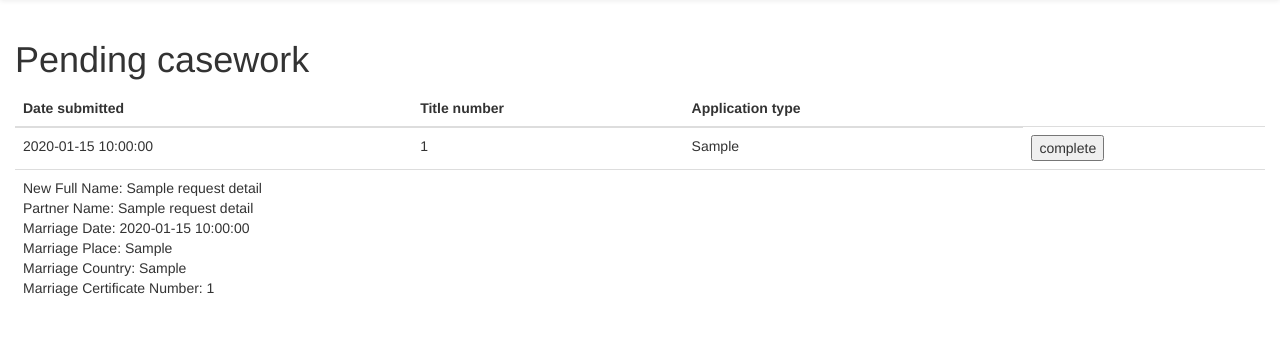
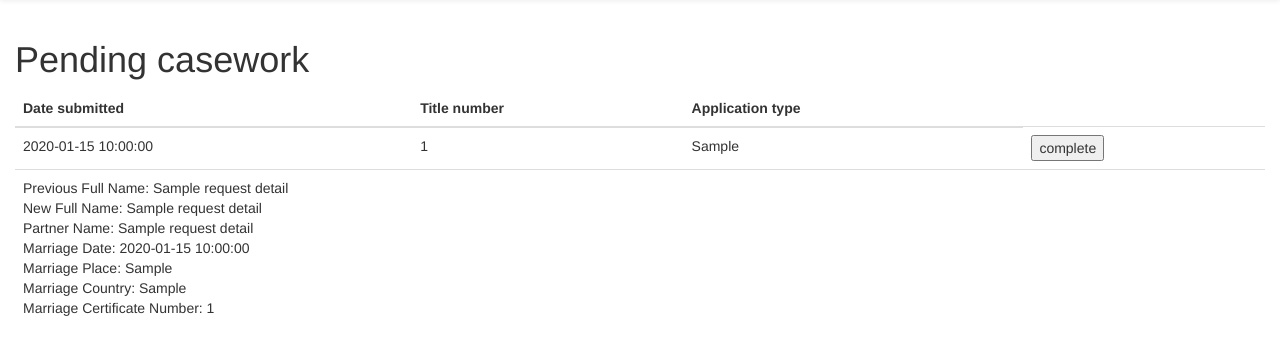
Before and after one commit to LandRegistry/casework, a Flask app: template application/frontend/templates/casework.html in a window 1280 px wide. Shown: the part 62-417 px from the top of the page. Run offline with Flask 2, Linux system fonts and the light colour scheme; the template is opened without the code that fills it: most values are stand-ins (such as "Sample title", 1, 10 or a date in 2020); some libraries are stand-ins or nearby versions.

Commit message:
Added previous full name

```diff
--- a/application/frontend/templates/casework.html
+++ b/application/frontend/templates/casework.html
@@ -24,7 +24,9 @@
             </form>
           </tr>
 
-            <tr> <td colspan="4"> New Full Name: {{casework.request_details_data.proprietor_new_full_name }}   </br>
+            <tr> <td colspan="4">
+                      Previous Full Name: {{casework.request_details_data.proprietor_full_name }}   </br>
+                      New Full Name: {{casework.request_details_data.proprietor_new_full_name }}   </br>
                       Partner Name: {{casework.request_details_data.partner_name }}               </br>
                       Marriage Date: {{casework.request_details_data.marriage_date }}                  </br>
                       Marriage Place: {{casework.request_details_data.marriage_place }}                     </br>
```
